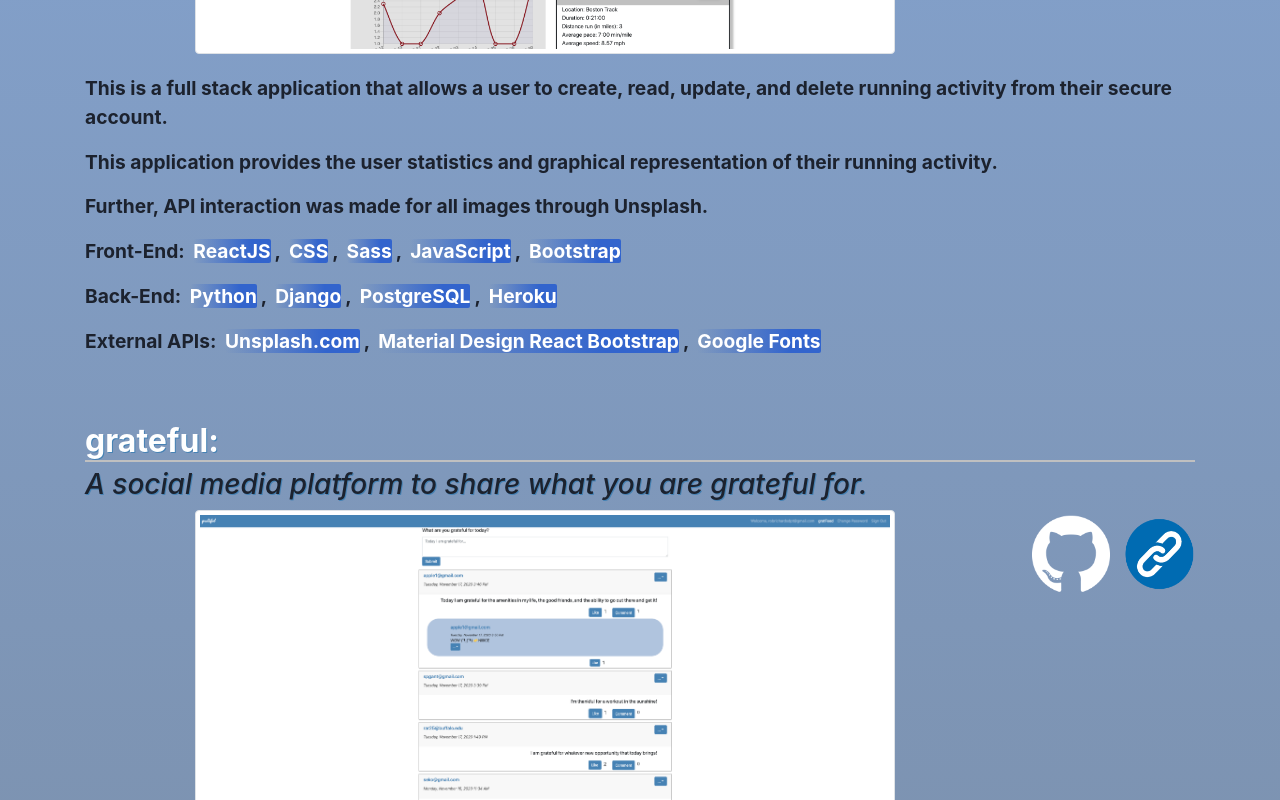
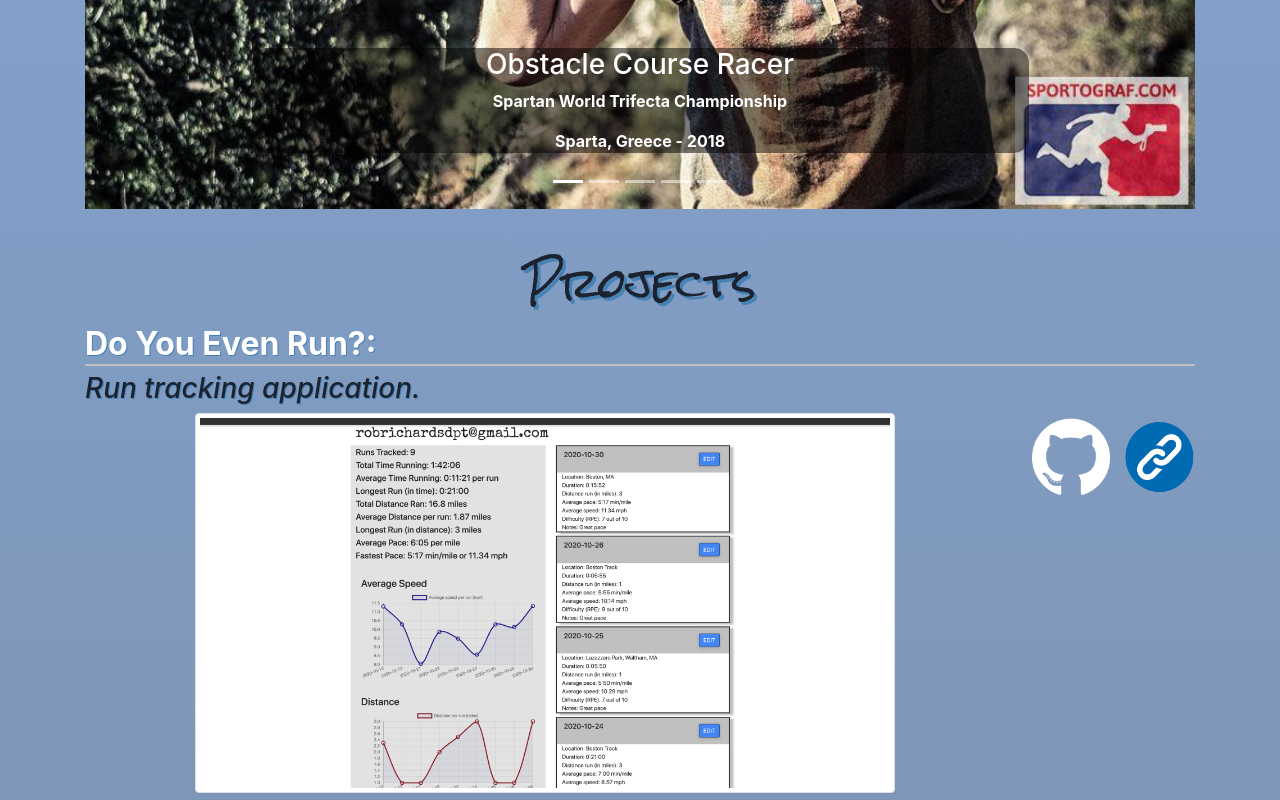
Before and after one commit to robrichardsdpt/portfolio, a React (Create React App) app: page /#/ in a window 1280 px wide. Shown: the part 2780-3580 px from the top of the page. Built offline with nearby package versions, Linux system fonts and the light colour scheme.

Commit message:
updated carousel

```diff
--- a/package.json
+++ b/package.json
@@ -17,6 +17,7 @@
     "react-bootstrap-icons": "^1.0.0",
     "react-dom": "^16.14.0",
     "react-icons": "^3.11.0",
+    "react-responsive-carousel": "^3.2.11",
     "react-router-dom": "^5.2.0",
     "react-scripts": "3.4.3",
     "react-scroll": "^1.8.1",
--- a/src/App.css
+++ b/src/App.css
@@ -14,6 +14,11 @@
   color: white;
   padding-bottom: 0px;
   font-family: 'Raleway', sans-serif;
+}
+.dark-opacity{
+  background-color: rgba(0, 0, 0, 0.5);
+  font-weight: bold;
+  border-radius: 15px;
 }
 .highlights {
   display: flex;
--- a/src/Carousel.js
+++ b/src/Carousel.js
@@ -5,11 +5,13 @@ import {
   MDBCarouselItem,
   MDBView,
   MDBMask,
-  MDBContainer
+  MDBContainer, MDBCarouselCaption
 } from "mdbreact"
 import greecespartan from './greecespartan.jpg'
 import hockeyCT from './hockeyCT.JPG'
 import sunrise from './sunrise.jpg'
+import lookingout from './lookingout.JPG'
+import usapl from './IMG_1018.PNG'
 
 class CarouselPage extends Component {
   render() {
@@ -17,10 +19,10 @@ class CarouselPage extends Component {
       <MDBContainer>
         <MDBCarousel
           activeItem={1}
-          length={3}
+          length={5}
           showControls={true}
           showIndicators={true}
-          className="z-depth-1"
+          className="z-depth-4"
         >
           <MDBCarouselInner>
             <MDBCarouselItem itemId="1">
@@ -30,8 +32,15 @@ class CarouselPage extends Component {
                   src={greecespartan}
                   alt="First slide"
                 />
-                <MDBMask overlay="black-light" />
+                <MDBMask overlay="black-strong" />
               </MDBView>
+              <MDBCarouselCaption>
+              <div className='dark-opacity'>
+            <h3 className="h3-responsive">Obstacle Course Racer</h3>
+            <p>Spartan World Trifecta Championship</p>
+            <p>Sparta, Greece - 2018</p>
+            </div>
+            </MDBCarouselCaption>
             </MDBCarouselItem>
             <MDBCarouselItem itemId="2">
               <MDBView>
@@ -42,6 +51,13 @@ class CarouselPage extends Component {
                 />
                 <MDBMask overlay="black-strong" />
               </MDBView>
+              <MDBCarouselCaption>
+              <div className='dark-opacity'>
+            <h3 className="h3-responsive">Hockey Player</h3>
+            <p>Stephen Lambert Memorial Hockey Tournament</p>
+            <p>Groton, CT - 2018</p>
+            </div>
+            </MDBCarouselCaption>
             </MDBCarouselItem>
             <MDBCarouselItem itemId="3">
               <MDBView>
@@ -50,8 +66,50 @@ class CarouselPage extends Component {
                   src={sunrise}
                   alt="Third slide"
                 />
-                <MDBMask overlay="black-slight" />
+                <MDBMask overlay="black-strong" />
               </MDBView>
+              <MDBCarouselCaption>
+
+            <div className='dark-opacity'>
+          <h3 className="h3-responsive">Adventurer</h3>
+          <p>Single day Pemi loop traversal.</p>
+          <p>White Mountains, NH - 2020</p>
+          </div>
+            </MDBCarouselCaption>
+            </MDBCarouselItem>
+            <MDBCarouselItem itemId="4">
+              <MDBView>
+                <img
+                  className="d-block w-100"
+                  src={lookingout}
+                  alt="Fourth slide"
+                />
+                <MDBMask overlay="black-strong" />
+              </MDBView>
+              <MDBCarouselCaption>
+              <div className='dark-opacity'>
+            <h3 className="h3-responsive">Hiker</h3>
+            <p>Completed the 48 4,000ft summits in the White Mountains.</p>
+            <p>New Hampshire - 2020</p>
+            </div>
+            </MDBCarouselCaption>
+            </MDBCarouselItem>
+            <MDBCarouselItem itemId="5">
+              <MDBView>
+                <img
+                  className="d-block w-100"
+                  src={usapl}
+                  alt="Fifth slide"
+                />
+                <MDBMask overlay="black-strong" />
+              </MDBView>
+              <MDBCarouselCaption>
+              <div className='dark-opacity'>
+            <h3 className="h3-responsive">USAPL Powerlifter</h3>
+            <p>USAPL Massachussets Regional- 470lb Deadlift</p>
+            <p>Needham Heights, Massachussets - 2019</p>
+            </div>
+            </MDBCarouselCaption>
             </MDBCarouselItem>
           </MDBCarouselInner>
         </MDBCarousel>
--- a/src/Projects.js
+++ b/src/Projects.js
@@ -10,9 +10,11 @@ import Row from 'react-bootstrap/Row'
 import gitHub from './GitHubLight.png'
 import link from './link.png'
 import gratitude from './gratitude.png'
+import Carousel from './Carousel'
 
 const Projects = () => (
   <div className="projects" id='projects'>
+    <Carousel/>
     <Container className="projectsGrid">
     <Row>
     <Col className="projects-header">
@@ -22,7 +24,7 @@ const Projects = () => (
 
     <Row className='project'>
     <Col sm={12}> <h2 className='projectTitle'>Do You Even Run?:</h2> <h3 className='projectSubTitle'>Run tracking application.</h3></Col>
-    <Col sm={12} lg={10} className="projectCell"><Image src={running} alt="running application" className="projectImage" thumbnail/></Col>
+    <Col sm={12} lg={10} className="projectCell"><a href="https://robrichardsdpt.github.io/running-app" target="_blank"><Image src={running} alt="running application" className="projectImage" thumbnail/></a></Col>
     <Col sm={12} lg={2} className="linkCell"><a href="https://github.com/robrichardsdpt/running-app" target="_blank">
     <img src={gitHub} alt='github' className='projectIcon'/>
     </a>
@@ -44,7 +46,7 @@ const Projects = () => (
 
     <Row className='project'>
     <Col sm={12}><h2 className='projectTitle'>grateful: </h2><h3 className='projectSubTitle'>A social media platform to share what you are grateful for.</h3></Col>
-    <Col sm={12} lg={10} className="projectCell"><Image src={gratitude} alt="gratitude application" className="projectImage" thumbnail/></Col>
+    <Col sm={12} lg={10} className="projectCell">  <a href="https://robrichardsdpt.github.io/gratitude-app" target="_blank"><Image src={gratitude} alt="gratitude application" className="projectImage" thumbnail/></a></Col>
     <Col sm={12} lg={2} className="linkCell"><a href="https://github.com/robrichardsdpt/gratitude-app" target="_blank">
     <img src={gitHub} alt='github' className='projectIcon'/>
     </a>
@@ -65,7 +67,7 @@ const Projects = () => (
 
     <Row className='project'>
     <Col sm={12}><h2 className='projectTitle'>instaSham:</h2><h3 className='projectSubTitle'>A social media image share application.</h3></Col>
-    <Col sm={10} className="projectCell"><Image src={instasham} alt="instasham" className="projectImage" thumbnail/></Col>
+    <Col sm={10} className="projectCell">  <a href="https://SEI-Tigers-404BrainNotFound.github.io/group-project-front-end" target="_blank"><Image src={instasham} alt="instasham" className="projectImage" thumbnail/></a></Col>
     <Col sm={2} className='linkCell'><a href="https://github.com/SEI-Tigers-404BrainNotFound/group-project-front-end" target="_blank">
     <img src={gitHub} alt='github' className='projectIcon'/>
     </a>
@@ -84,7 +86,7 @@ const Projects = () => (
 
     <Row className='project'>
     <Col sm={12}><h2 className='projectTitle'>hikeLog:</h2><h3 className='projectSubTitle'>Personal hike tracking database.</h3></Col>
-    <Col sm={10} className="projectCell"><Image src={hikeLog} alt="hiking log" className="projectImage" thumbnail/></Col>
+    <Col sm={10} className="projectCell"><a href="https://robrichardsdpt.github.io/hike-tracker-client" target="_blank"><Image src={hikeLog} alt="hiking log" className="projectImage" thumbnail/></a></Col>
     <Col sm={2} className='linkCell'>
     <a href="https://github.com/robrichardsdpt/hike-tracker-client" target="_blank">
     <img src={gitHub} alt='github' className='projectIcon'/>
@@ -105,7 +107,7 @@ const Projects = () => (
 
     <Row className='project'>
     <Col sm={12}><h2 className='projectTitle'>Tic Tac Toe:</h2><h3 className='projectSubTitle'>A new spin on a classic game.</h3></Col>
-    <Col sm={10} className="projectCell"><Image src={ticTacToe} alt="tic tac toe" className="projectImage" thumbnail/></Col>
+    <Col sm={10} className="projectCell"><a href="https://robrichardsdpt.github.io/tic-tac-toe-client" target="_blank"><Image src={ticTacToe} alt="tic tac toe" className="projectImage" thumbnail/></a></Col>
     <Col sm={2} className='linkCell'>
     <a href="https://github.com/robrichardsdpt/tic-tac-toe-client" target="_blank">
     <img src={gitHub} alt='github' className='projectIcon'/>
--- a/src/Skills.js
+++ b/src/Skills.js
@@ -20,7 +20,7 @@ import git from './skills/git.png'
 import express from './skills/Express.png'
 import npm from './skills/NPM.png'
 import github from './skills/GitHub.png'
-// import Carousel from './Carousel'
+import Carousel from './Carousel'
 
 const Skills = () => (
   <div className="skills" id='skills'>
```
Also changed, not shown: src/Resume.js (deleted, +0 -9 lines), 2 other files (tests, documents, lock files or other folders).
